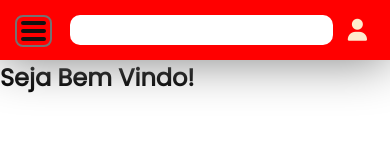
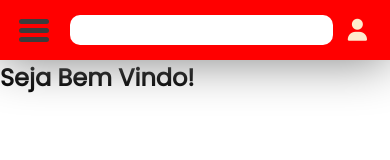
Before and after one commit to leticia-santos77/PetStore, a React (Create React App) app in the folder resource-reservation/: page / in a window 390 px wide. Shown: the top 160 px of the page. Built offline with nearby package versions, Linux system fonts and the light colour scheme.

Commit message:
fix(sidebar): mobile icon border.

```diff
--- a/resource-reservation/src/components/sidebar/sidebar.css
+++ b/resource-reservation/src/components/sidebar/sidebar.css
@@ -66,7 +66,7 @@ ul li:hover p {
 
 /* mobile menu */
 .burger {
-    border: 2px solid #727272;
+    border: none;
     border-radius: 8px;
     position: absolute;
     display: none;
@@ -77,11 +77,10 @@ ul li:hover p {
     z-index: 3;
 }
 
-
 .burger div {
-    width: 25px;
-    height: 4px;
-    background-color: #121212;
+    width: 30px;
+    height: 5px;
+    background-color: #3b3b3b;
     margin: 4px;
     transition: all 0.3s ease;
     border-radius: 50px;
@@ -90,7 +89,6 @@ ul li:hover p {
 @media screen and (max-width: 1024px) {
 
     .vertical-nav {
-        /* display: none; */
         transform: translateX(-250px);
         overflow-x: hidden;
     }
@@ -104,7 +102,6 @@ ul li:hover p {
     }
 
     .nav-active {
-       /* display: block; */
        transform: translateX(0px);
     }
 
@@ -113,10 +110,9 @@ ul li:hover p {
     }
 
     .toggle {
+        border: 2px solid rgb(255, 255, 255);
         position: fixed;
-        border-color: white;
         /* transform: translateX(180px); */
-
     }
 
     .toggle div {
```
